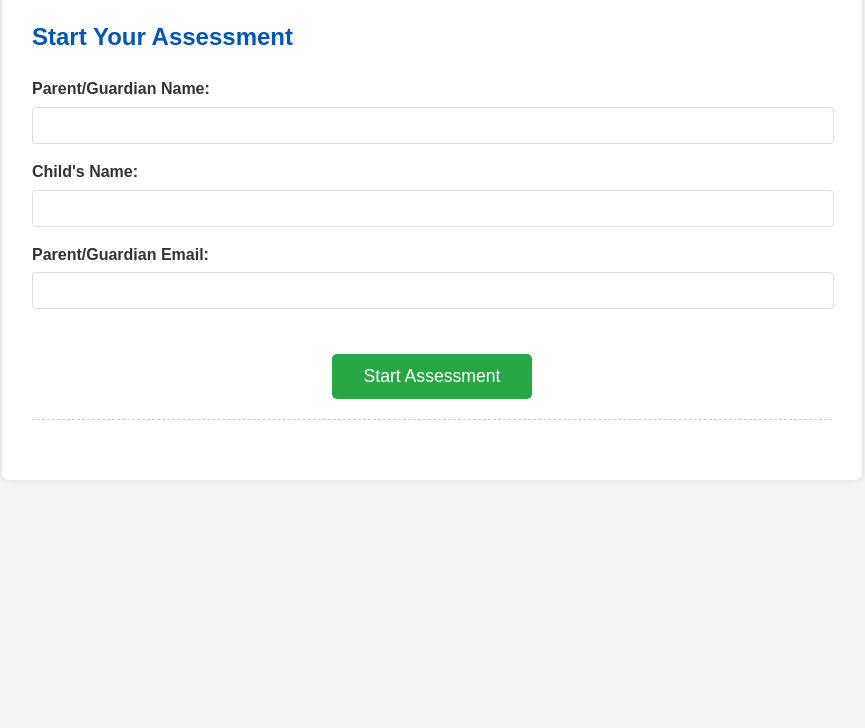
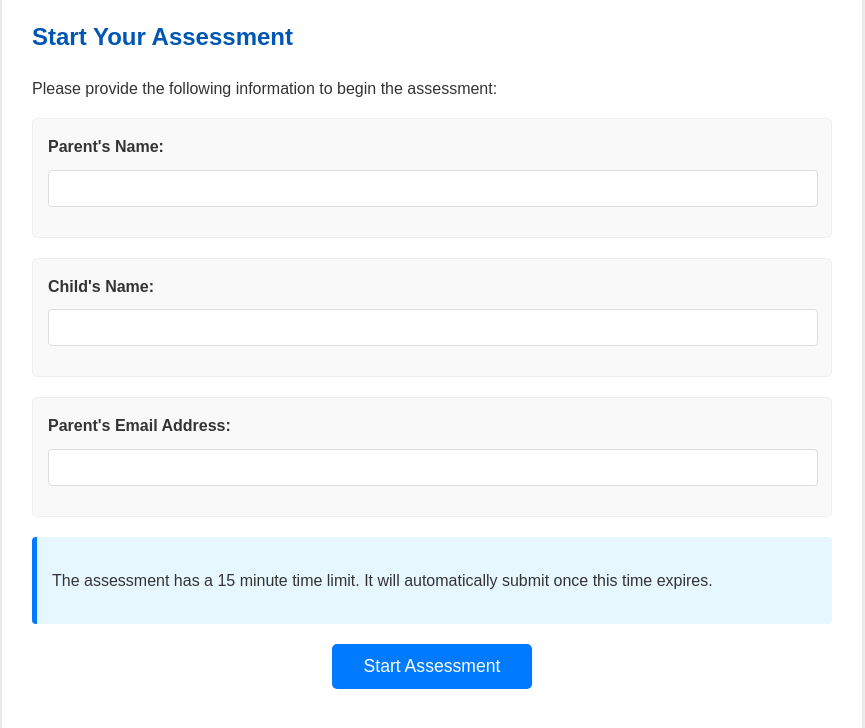
Before and after one commit to Night2512/ks3_assessment, a plain HTML site: page index.html in a window 1280 px wide. Shown: the part 146-874 px from the top of the page, without its empty margins (208-1073 px from the left). Before the commit the page ends 800 px from the top, so only its background shows below. Drawn offline with Linux system fonts and the light colour scheme.

Commit message:
Update index.html

```diff
--- a/index.html
+++ b/index.html
@@ -12,17 +12,24 @@
 
         <div id="infoCollection" class="section">
             <h2>Start Your Assessment</h2>
+            <p>Please provide the following information to begin the assessment:</p>
             <form id="infoForm">
-                <label for="parentName">Parent/Guardian Name:</label>
-                <input type="text" id="parentName" required><br>
-
-                <label for="childName">Child's Name:</label>
-                <input type="text" id="childName" required><br>
-
-                <label for="parentEmail">Parent/Guardian Email:</label>
-                <input type="email" id="parentEmail" required><br>
-
-                <button type="submit">Start Assessment</button>
+                <div class="question-block">
+                    <label for="parentName">Parent's Name:</label>
+                    <input type="text" id="parentName" name="parentName" required>
+                </div>
+                <div class="question-block">
+                    <label for="childName">Child's Name:</label>
+                    <input type="text" id="childName" name="childName" required>
+                </div>
+                <div class="question-block">
+                    <label for="parentEmail">Parent's Email Address:</label>
+                    <input type="email" id="parentEmail" name="parentEmail" required>
+                </div>
+				<div class="passage">
+                    <p>The assessment has a 15 minute time limit. It will automatically submit once this time expires.</p>
+                </div>
+                <button type="submit" id="startAssessmentBtn">Start Assessment</button>
             </form>
         </div>
 
```
